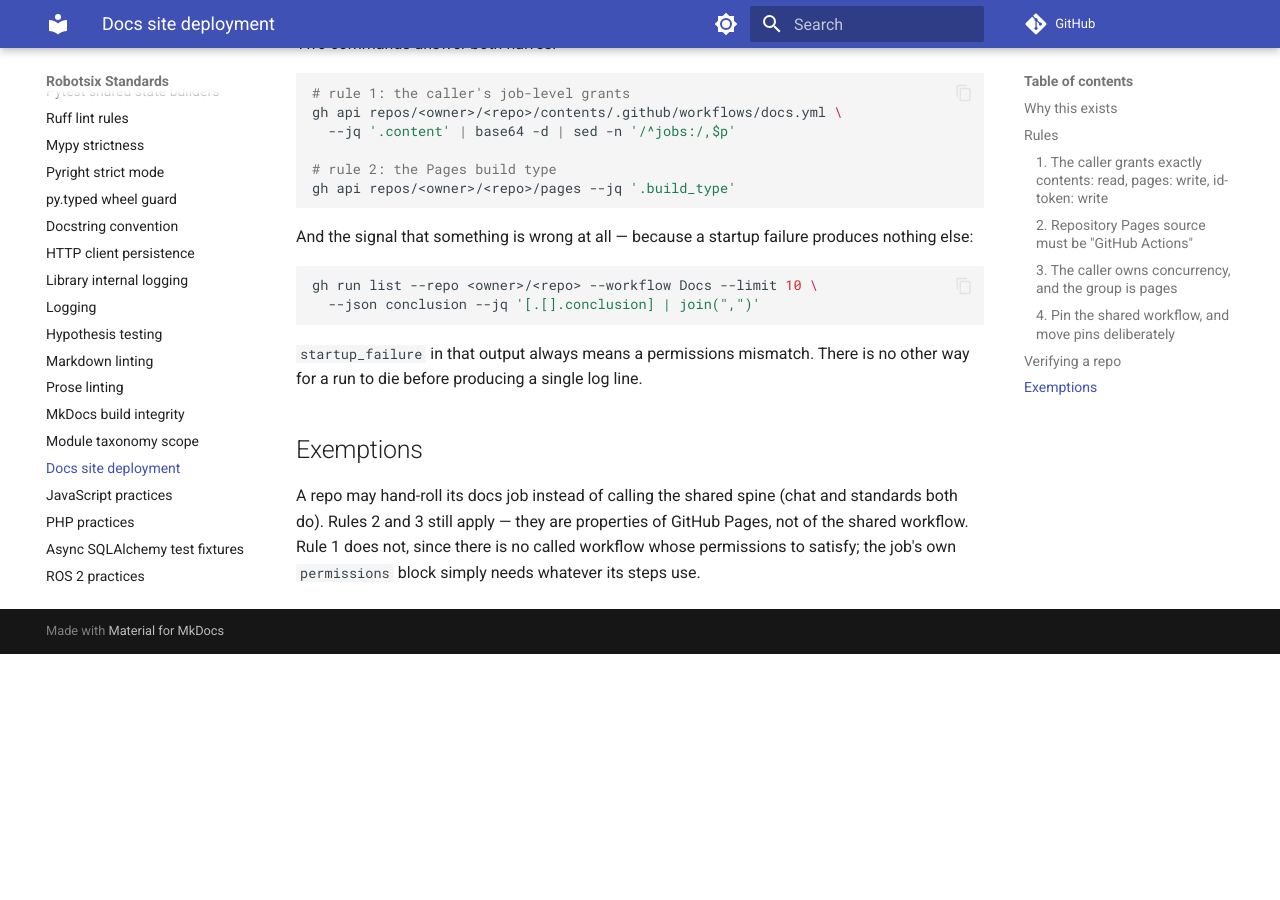
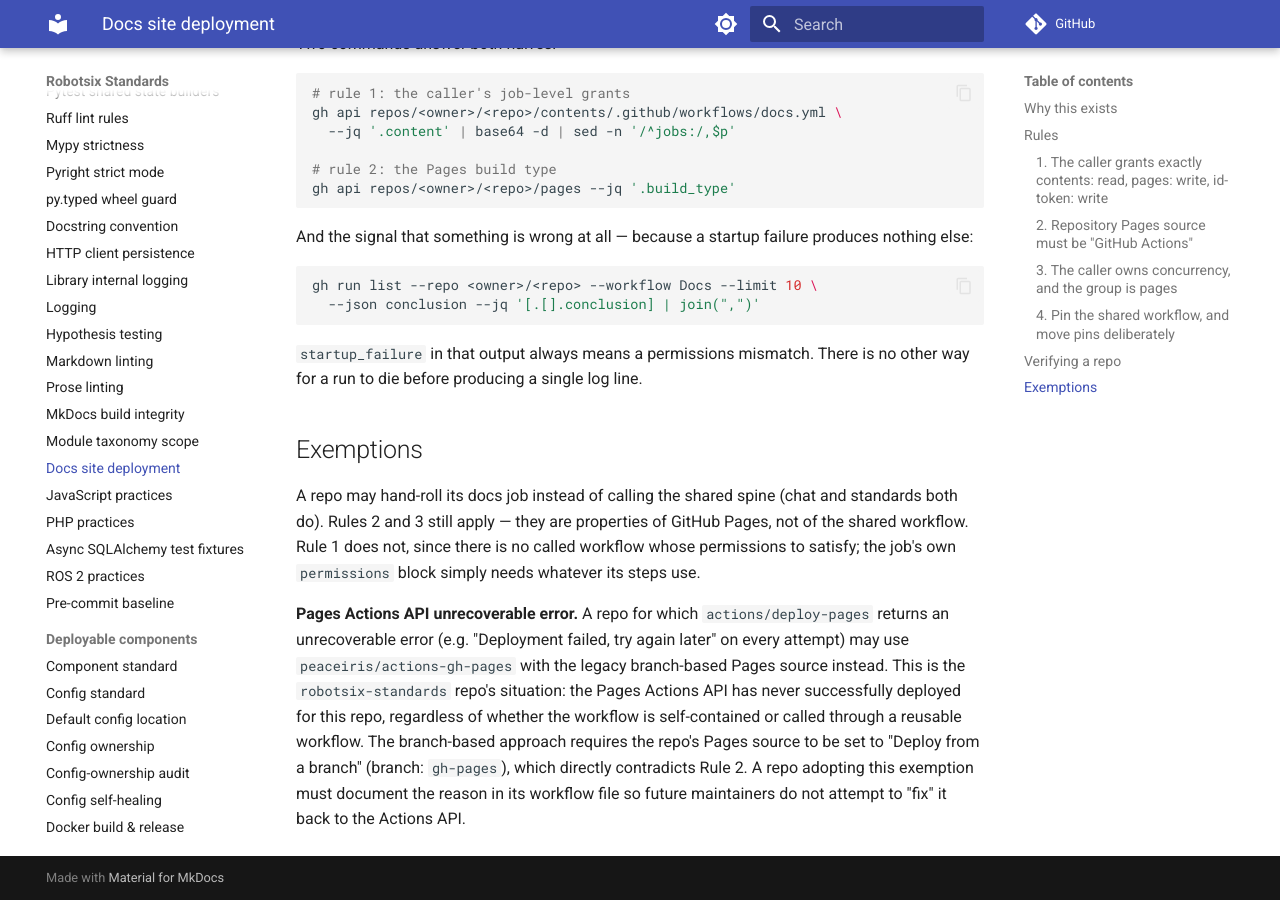
Before and after one commit to damien-robotsix/robotsix-standards, an MkDocs documentation site: the page built from docs/docs-site-deployment.md, in a window 1280 px wide and 900 px high, scrolled down 2624 px. Built offline with MkDocs 1.6.1 and Material for MkDocs 9.7.7, drawn with Linux system fonts in a browser that asks for light colours; comment, search, counter and statistics services are not loaded; before the commit the page ends 3278 px from its top, so only the background shows below that.

Commit message:
fix: completeness_check scan: 2 findings (2026-08-07) (20260807T203358Z-completeness-check-scan-2-findings-2026-50cd) (#263)
Co-authored-by: robotsix-mill <mill@robotsix.local>

```diff
--- a/docs/docs-site-deployment.md
+++ b/docs/docs-site-deployment.md
@@ -148,3 +148,15 @@ standards both do). Rules 2 and 3 still apply — they are properties of GitHub
 Pages, not of the shared workflow. Rule 1 does not, since there is no called
 workflow whose permissions to satisfy; the job's own `permissions` block simply
 needs whatever its steps use.
+
+**Pages Actions API unrecoverable error.** A repo for which
+`actions/deploy-pages` returns an unrecoverable error (e.g. "Deployment failed,
+try again later" on every attempt) may use `peaceiris/actions-gh-pages` with
+the legacy branch-based Pages source instead. This is the `robotsix-standards`
+repo's situation: the Pages Actions API has never successfully deployed for this
+repo, regardless of whether the workflow is self-contained or called through a
+reusable workflow. The branch-based approach requires the repo's Pages source
+to be set to "Deploy from a branch" (branch: `gh-pages`), which directly
+contradicts Rule 2. A repo adopting this exemption must document the reason in
+its workflow file so future maintainers do not attempt to "fix" it back to the
+Actions API.
```
Also changed, not shown: 1 other file.
